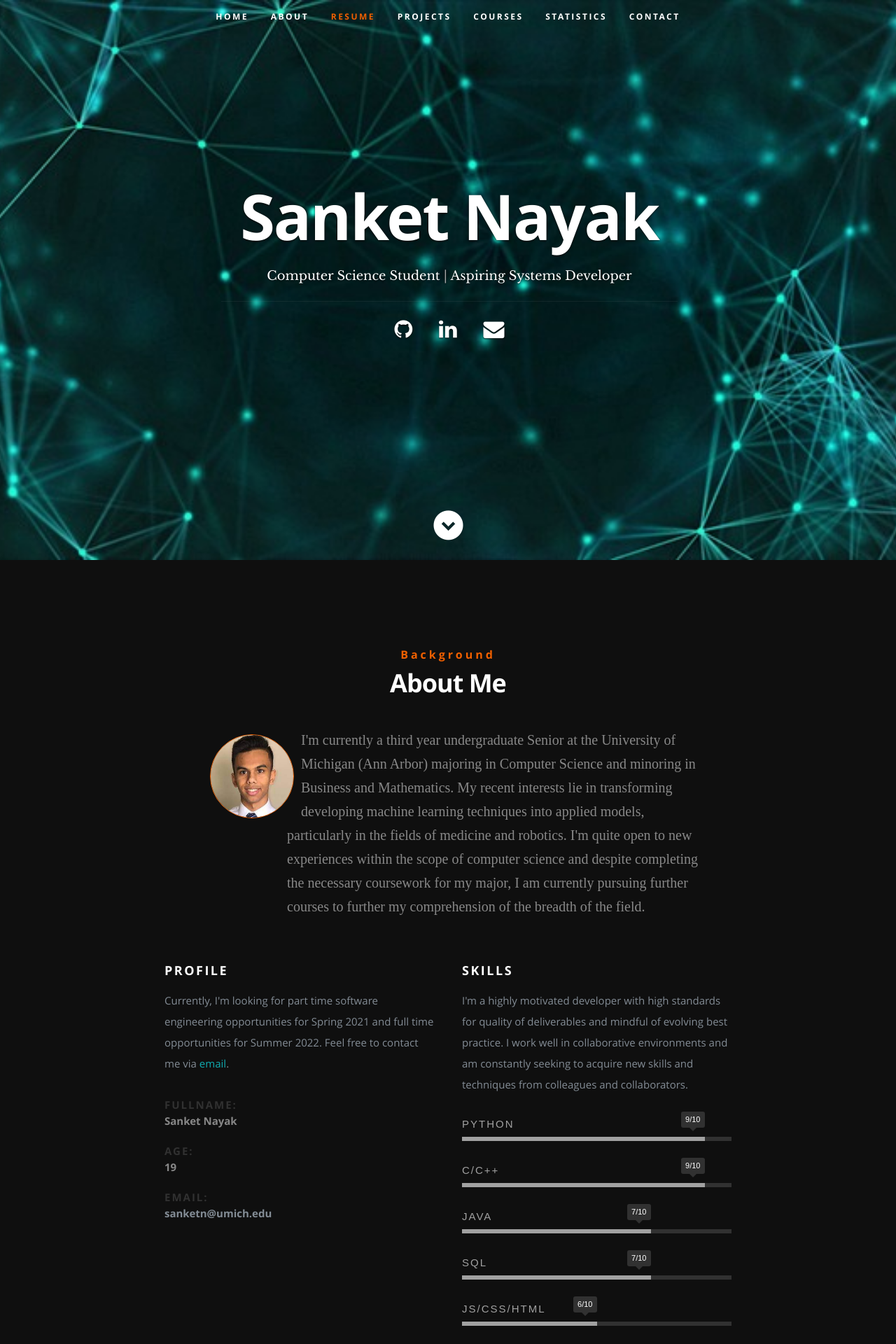
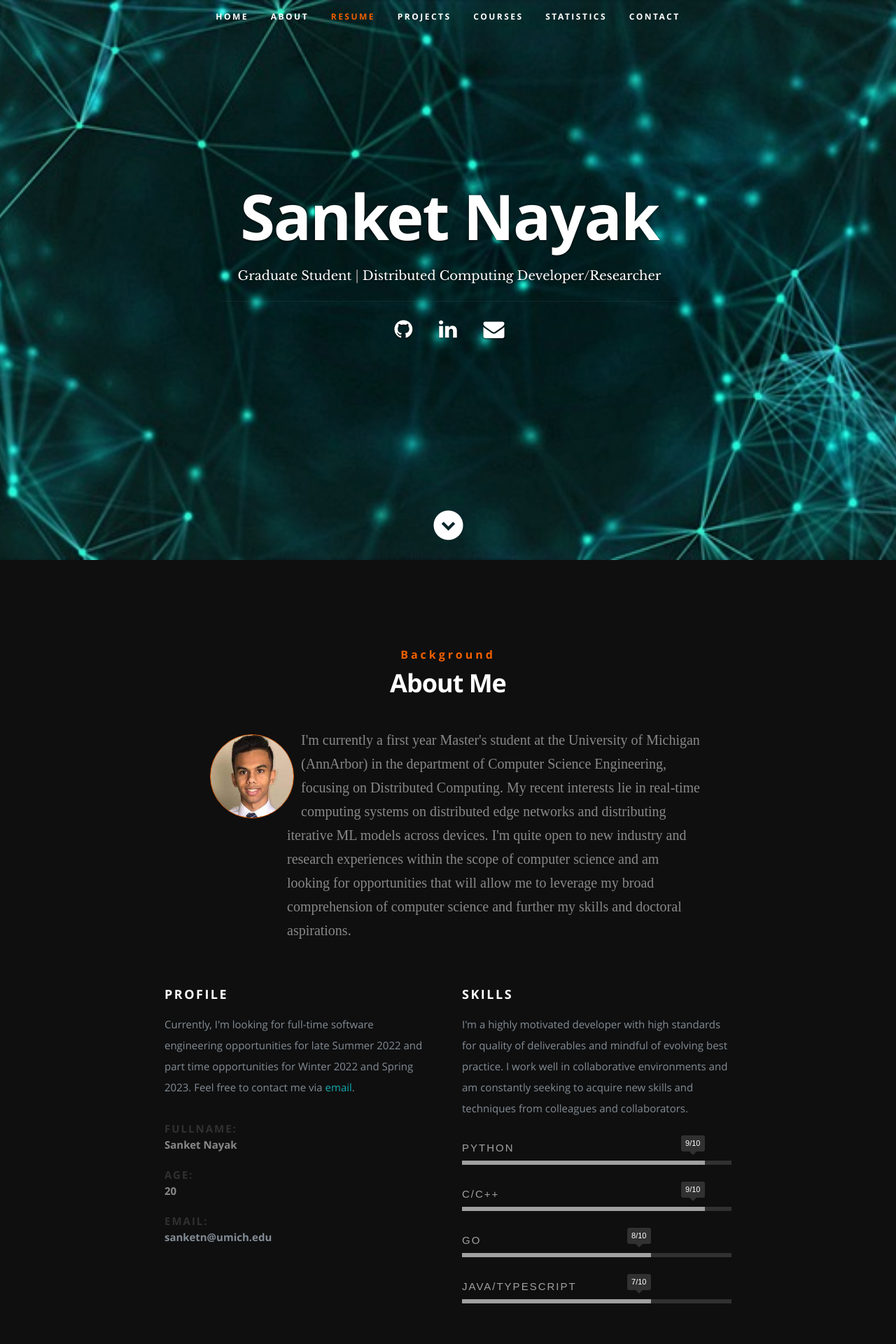
Before and after one commit to sunnstix/Portfolio, a Flask app: page / in a window 1280 px wide. Shown: the top 1920 px of the page at 70% size. Run offline with Flask 2, Linux system fonts and the light colour scheme; some libraries are stand-ins or nearby versions.

Commit message:
Requirement hot fix & Graduate School Updates

```diff
--- a/portfolio/templates/index.html
+++ b/portfolio/templates/index.html
@@ -62,7 +62,7 @@
         <div class="row banner">
             <div class="banner-text">
                 <h1 class="responsive-headline">Sanket Nayak</h1>
-                <h3> <span>Computer Science Student</span> | <span>Aspiring Systems Developer</span> </h3>
+                <h3> <span>Graduate Student</span> | <span>Distributed Computing Developer/Researcher</span> </h3>
                 <hr />
                 <ul class="social">
                     <li><a href="https://github.com/sunnstix"><i class="fa fa-github"></i></a></li>
@@ -93,13 +93,12 @@
                     <img src="{{url_for('static_image',filename='profile_pic.jpg')}}" alt="Profile Picture">
 
                     <p class="lead">
-                        I'm currently a third year undergraduate Senior at the University of Michigan (Ann
-                        Arbor) majoring in Computer Science and minoring in Business and Mathematics. My recent
-                        interests lie in transforming developing machine learning techniques into applied models,
-                        particularly in the fields of medicine and robotics. I'm quite open to new experiences within
-                        the scope of computer science and despite completing the necessary coursework for my major,
-                        I am currently pursuing further courses to further my comprehension of the breadth of
-                        the field.
+                        I'm currently a first year Master's student at the University of Michigan (AnnArbor)
+                        in the department of Computer Science Engineering, focusing on Distributed Computing. My recent
+                        interests lie in real-time computing systems on distributed edge networks and distributing iterative ML
+                        models across devices. I'm quite open to new industry and research experiences within the scope of
+                        computer science and am looking for opportunities that will allow me to leverage my broad comprehension
+                        of computer science and further my skills and doctoral aspirations.
                     </p>
                 </div>
 
@@ -111,8 +110,8 @@
             <div class="col-six tab-full">
 
                 <h3>Profile</h3>
-                <p>Currently, I'm looking for part time software engineering opportunities
-                    for Spring 2021 and full time opportunities for Summer 2022. Feel free to contact me via <a
+                <p>Currently, I'm looking for full-time software engineering opportunities
+                    for late Summer 2022 and part time opportunities for Winter 2022 and Spring 2023. Feel free to contact me via <a
                         href="mailto:sanketn@umich.edu">email</a>.
                 </p>
 
@@ -123,7 +122,7 @@
                     </li>
                     <li>
                         <strong>Age:</strong>
-                        <span>19</span>
+                        <span>20</span>
                     </li>
                     <li>
                         <strong>Email:</strong>
@@ -154,19 +153,13 @@
                         <strong>C/C++</strong>
                     </li>
                     <li>
-                        <div class="progress percent70"><span>7/10</span></div>
-                        <strong>Java</strong>
+                        <div class="progress percent70"><span>8/10</span></div>
+                        <strong>Go</strong>
                     </li>
                     <li>
                         <div class="progress percent70"><span>7/10</span></div>
-                        <strong>SQL </strong>
+                        <strong>Java/TypeScript </strong>
                     </li>
-                    <li>
-                        <div class="progress percent50"><span>6/10</span></div>
-                        <strong>JS/CSS/HTML</strong>
-                    </li>
-
-
 
                 </ul> <!-- /skill-bars -->
 
@@ -177,7 +170,7 @@
         <div class="row button-section">
             <div class="col-twelve">
                 <a href="{{ url_for('static', filename='files/resume.pdf') }}" target="_blank" title="Download CV"
-                    class="button button-primary">Download CV</a>
+                    class="button button-primary">Download Resume/CV</a>
             </div>
         </div>
     </section> <!-- /process-->
@@ -218,8 +211,29 @@
                         </div>
 
                         <div class="timeline-header">
+                            <h3>Graduate Student Instructor / Instructional Aide</h3>
+                            <p>August 2021 - Current</p>
+                        </div>
+
+                        <div class="timeline-content">
+                            <h4>University of Michigan</h4>
+                            <p> Lectured and led discussions about Computer Organization and developed course content
+                                with new hardware simulation projects in C. Also developed GPU accelerated cheat-checking
+                                software and tools for custom assembly language including SRE tool and C compiler
+                            </p>
+                        </div>
+
+                    </div> <!-- /timeline-block -->
+
+                    <div class="timeline-block">
+
+                        <div class="timeline-ico">
+                            <i class="fa fa-briefcase"></i>
+                        </div>
+
+                        <div class="timeline-header">
                             <h3>Software Engineer Intern</h3>
-                            <p>May 2021 - Current</p>
+                            <p>May 2021 - October 2021</p>
                         </div>
 
                         <div class="timeline-content">
@@ -243,15 +257,13 @@
 
                         <div class="timeline-header">
                             <h3>Backend/CMS Developer</h3>
-                            <p>May 2019 - August 2020</p>
+                            <p>July 2018 - December 2020</p>
                         </div>
 
                         <div class="timeline-content">
                             <h4>Revize</h4>
-                            <p> Developed 17 modular back-end applications for use in production government websites.
-                                Created interface that dynamically publishes static pages making efficient use of data
-                                center with a Java
-                                relational database. Interacted with web designers to design, develop, and implement new
+                            <p> Developed Java backends and optimized MySQL schemas &amp; queries for 25+ website modules for
+                                content management service. Interacted with web designers to design, develop, and implement new
                                 modules for the web content management software.
                             </p>
                         </div>
@@ -272,8 +284,8 @@
                         <div class="timeline-content">
                             <h4>C-Squared Innovations</h4>
                             <p> Worked on the vitrification of insulin and VEGF as well as implementation of modified
-                                hormones and growth factors in
-                                nanofabrics. Presented at MIT’s Fourth International Conference on Universal Village for
+                                hormones and growth factors in nanofabrics.
+                                Presented at MIT’s Fourth International Conference on Universal Village for
                                 work on vitrification of growth factors.
                             </p>
                         </div>
@@ -302,28 +314,6 @@
 
                     </div> <!-- /timeline-block -->
 
-                    <div class="timeline-block">
-
-                        <div class="timeline-ico">
-                            <i class="fa fa-briefcase"></i>
-                        </div>
-
-                        <div class="timeline-header">
-                            <h3>Front-end Developer Intern</h3>
-                            <p>June 2016 - September 2016</p>
-                        </div>
-
-                        <div class="timeline-content">
-                            <h4>EduCharge (startup)</h4>
-                            <p>Worked with international and local app developers on a non-profit startup seeking to
-                                improve current methods of
-                                communication between students and teachers outside of the classroom. Worked on
-                                implementation of UI in Android Studio using Kotlin and Java.
-                            </p>
-                        </div>
-
-                    </div> <!-- /timeline-wrap -->
-
                 </div> <!-- /col-twelve -->
 
                 <div class="col-twelve resume-header">
@@ -343,16 +333,36 @@
                             </div>
 
                             <div class="timeline-header">
+                                <h3>Master's Degree</h3>
+                                <p>April 2022 - Current</p>
+                            </div>
+
+                            <div class="timeline-content">
+                                <h4>University of Michigan — Ann Arbor</h4>
+                                <h5>GPA: 4.0 &emsp; Department: Computer Science Engineering  &emsp; </h5>
+                                <h5>Focus: Distributed Computing </h5>
+                                <p>GSI for Computer Organization</p>
+                            </div>
+
+                        </div> <!-- /timeline-block -->
+
+                        <div class="timeline-block">
+
+                            <div class="timeline-ico">
+                                <i class="fa fa-pencil"></i>
+                            </div>
+
+                            <div class="timeline-header">
                                 <h3>Bachelor Degree (Engineering)</h3>
-                                <p>September 2019 - Present</p>
+                                <p>September 2019 - April 2022</p>
                             </div>
 
                             <div class="timeline-content">
                                 <h4>University of Michigan — Ann Arbor</h4>
                                 <h5>GPA: 3.96 &emsp; Major: Computer Science &emsp; Minors: Business, Math </h5>
-                                <p>College of Engineering Government (Senator) • Tau Beta Pi Honor Society
-                                    (Distinguished Active) • UM Autonomy (AI Subteam) • MedLaunch (Digital Platforming
-                                    Subteam) • Beta Mu Epsilon (Member)</p>
+                                <p>Instructional Aide for Computer Organization • College of Engineering Government (Senator)
+                                    • Tau Beta Pi Honor Society (Distinguished Active) • UM Autonomy (AI Subteam) •
+                                    MedLaunch (Digital Platforming Subteam) • Beta Mu Epsilon (Member)</p>
                             </div>
 
                         </div> <!-- /timeline-block -->
@@ -856,6 +866,16 @@
                             </a>
                         </div>
                     </div> <!-- item end -->
+                    <div class="columns course-item">
+                        <div class="item-wrap">
+
+                            <a href="#course-modal-13" title="">
+                                <h5>Distributed Systems</h5>
+                                <div class="overlay"></div>
+                                <div class="link-icon"><i class="icon-plus"></i></div>
+                            </a>
+                        </div>
+                    </div> <!-- item end -->
 
                 </div> <!-- portfolio-wrapper end -->
 
@@ -1052,7 +1072,7 @@
 
                 <div class="description-box">
                     <h4>Introduction to Operating Systems</h4>
-                    <h5>Institution: University of Michigan &nbump; Grade: Currently Enrolled</h5>
+                    <h5>Institution: University of Michigan &nbump; Grade: A+</h5>
                     <p>Operating system design and implementation: multi-tasking; concurrency and synchronization;
                         inter-process communication;
                         deadlock; scheduling; resource allocation; memory and storage management; input-output; file
@@ -1073,7 +1093,7 @@
 
                 <div class="description-box">
                     <h4>Compiler Construction</h4>
-                    <h5>Institution: University of Michigan &nbump; Grade: Currently Enrolled</h5>
+                    <h5>Institution: University of Michigan &nbump; Grade: A</h5>
                     <p>Introduction to compiler construction. Topics covered will include the following: lexical
                         scanning, parsing (top-down
                         and bottom-up), abstract syntax trees, semantic analysis, code generation and optimization.
@@ -1092,7 +1112,7 @@
 
                 <div class="description-box">
                     <h4>Introduction to Computer Security</h4>
-                    <h5>Institution: University of Michigan &nbump; Grade: Currently Enrolled</h5>
+                    <h5>Institution: University of Michigan &nbump; Grade: A</h5>
                     <p>This course introduces the principles and practices of computer security as applied to software,
                         host systems, and
                         networks. It covers the foundations of building, using and managing secure systems. Topics
@@ -1109,6 +1129,24 @@
                 </div>
 
             </div><!-- course-modal-12 End -->
+            <div id="course-modal-13" class="popup-modal mfp-hide">
+
+                <div class="description-box">
+                    <h4>Distributed Systems</h4>
+                    <h5>Institution: University of Michigan &nbump; Grade: A</h5>
+                    <p>Distributed systems offer higher performance, greater fault-tolerance, and better scalability
+                        than single-computer systems, but are challenging to develop.  Topics covered:  abstractions for
+                        simplifying development of distributed systems, techniques used to implement these abstractions,
+                        and case studies on the use of these techniques in real-world systems.
+                    </p>
+                </div>
+
+                <div class="link-box">
+                    <a href="https://lamport.eecs.umich.edu/eecs491/" target="_blank">Details</a>
+                    <a class="popup-modal-dismiss">Close</a>
+                </div>
+
+            </div><!-- course-modal-13 End -->
 
 
         </div> <!-- row End -->
@@ -1132,7 +1170,7 @@
                         </div>
 
                         <h3 class="stat-count">
-                            50+
+                            90+
                         </h3>
 
                         <h5 class="stat-title">
@@ -1164,7 +1202,7 @@
                         </div>
 
                         <h3 class="stat-count">
-                            5+
+                            7+
                         </h3>
 
                         <h5 class="stat-title">
@@ -1180,7 +1218,7 @@
                         </div>
 
                         <h3 class="stat-count">
-                            1000+
+                            2000+
                         </h3>
 
                         <h5 class="stat-title">
```
Also changed, not shown: requirements.txt (+51 -0 lines), 2 other files.
